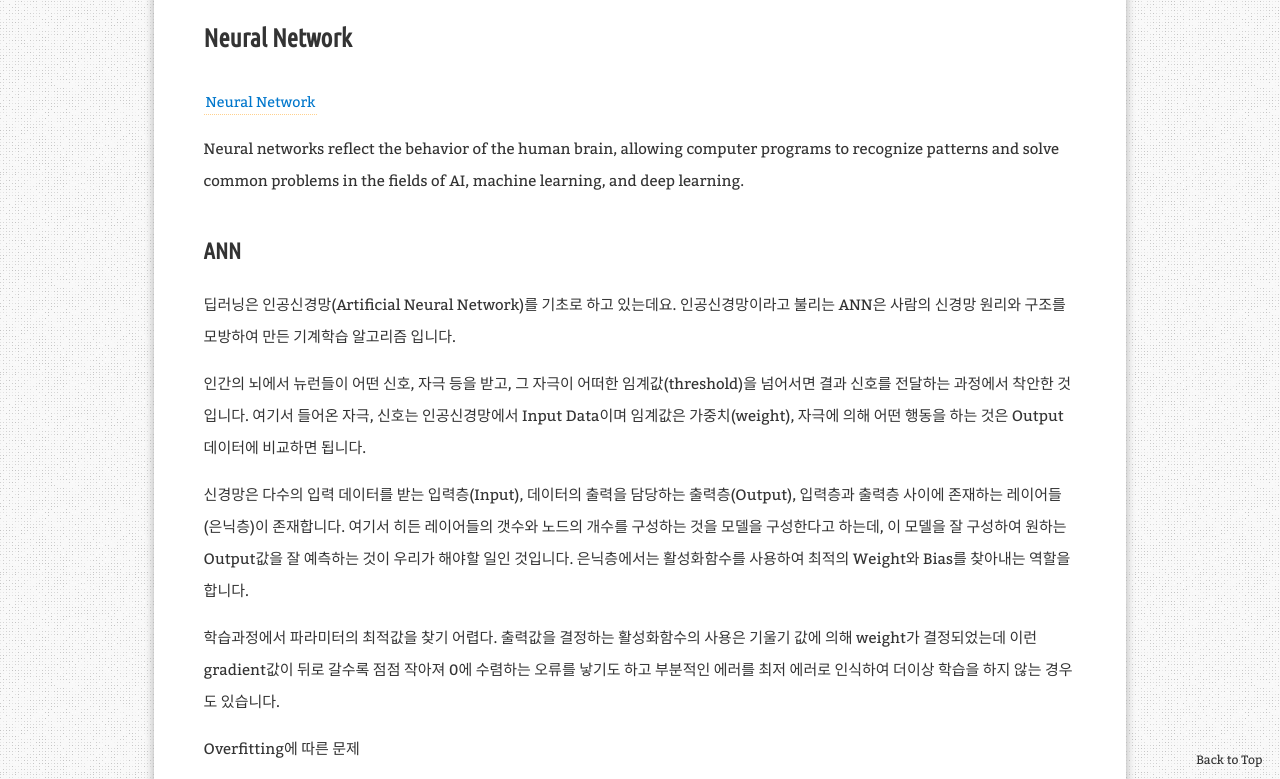
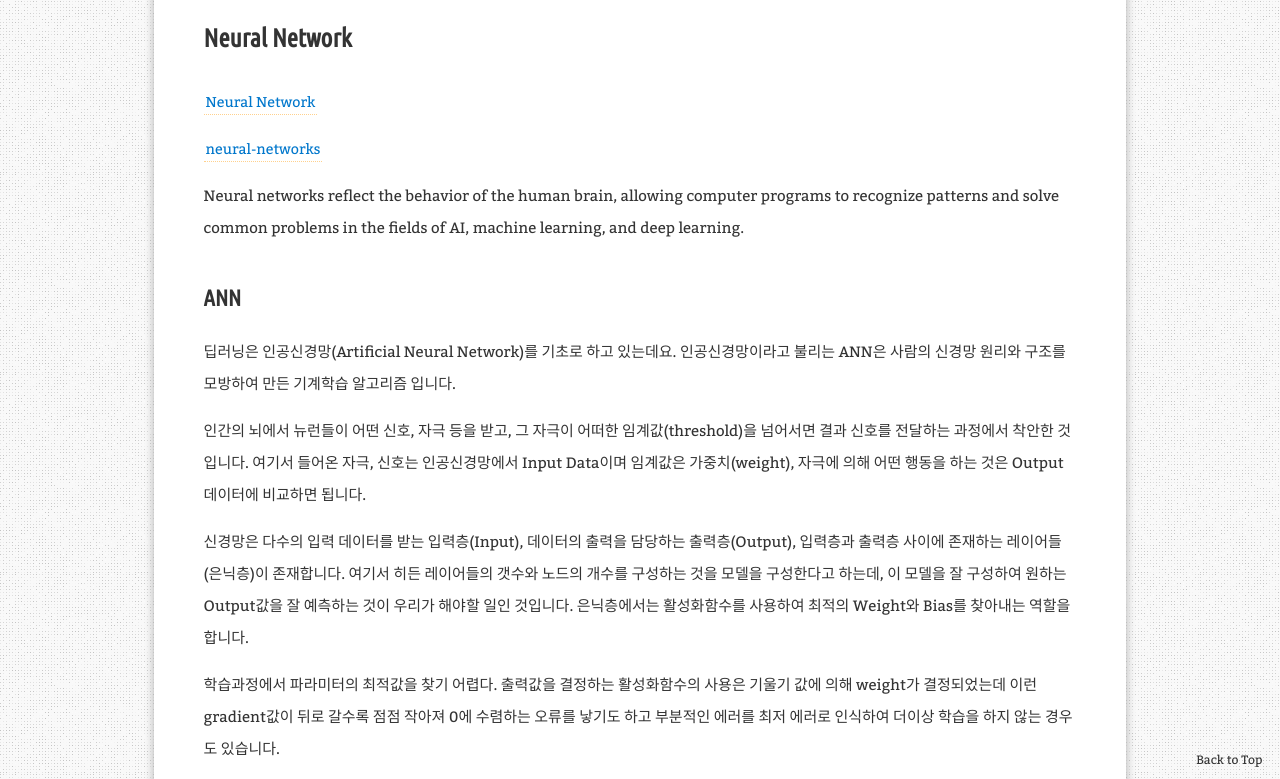
Before and after one commit to aristohyun/aristohyun.github.io, a Jekyll site: the page built from _posts/2021-08-02-Deep-Learning-Tutorial.md, in a window 1280 px wide and 900 px high, scrolled down 1705 px, cut to the strip 121-900 px from the top of the window. Built offline with Jekyll 4.4.1, drawn with Linux system fonts in a browser that asks for light colours; comment, search, counter and statistics services are not loaded.

Commit message:
Update 2021-08-02-Deep-Learning-Tutorial.md

```diff
--- a/_posts/2021-08-02-Deep-Learning-Tutorial.md
+++ b/_posts/2021-08-02-Deep-Learning-Tutorial.md
@@ -36,6 +36,8 @@ redirect_from:
 # Neural Network
 
 [Neural Network](https://ebbnflow.tistory.com/119)
+
+[neural-networks](https://www.ibm.com/cloud/learn/neural-networks)
 
 Neural networks reflect the behavior of the human brain, allowing computer programs to recognize patterns and solve common problems in the fields of AI, machine learning, and deep learning.
 
```
